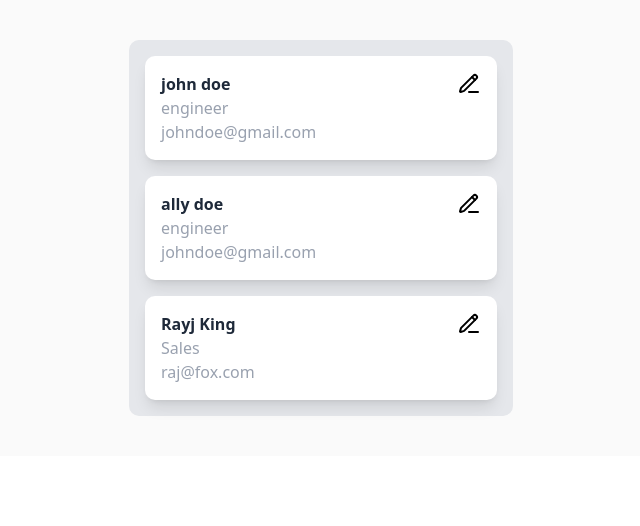
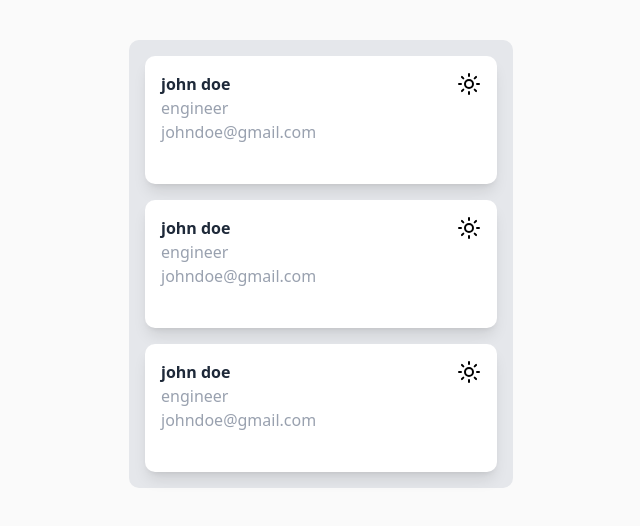
Before and after one commit to homtoyat/bilibli, a Next.js app: page /radix in a window 1280 px wide. Shown: the top 526 px of the page, without its empty margins (319-959 px from the left). Built offline with nearby package versions, Linux system fonts and the light colour scheme; what @radix-ui/themes would draw is missing.

Commit message:
refactor

```diff
--- /dev/null
+++ b/src/app/(home)/radix/Modal.tsx
@@ -0,0 +1,50 @@
+import * as Dialog from "@radix-ui/react-dialog";
+import { XIcon } from "lucide-react";
+import { ReactNode } from "react";
+
+export const Modal = ({
+  open,
+  onOpenChange,
+  children,
+}: {
+  open: boolean;
+  onOpenChange: (open: boolean) => void;
+  children: ReactNode;
+}) => {
+  return (
+    <div>
+      <Dialog.Root open={open} onOpenChange={onOpenChange}>
+        {children}
+      </Dialog.Root>
+    </div>
+  );
+};
+function ModalContent({
+  title,
+  children,
+}: {
+  title: string;
+  children: ReactNode;
+}) {
+  return (
+    <Dialog.Portal>
+      <Dialog.Overlay className="fixed inset-0 bg-black/30 data-[state=closed]:animate-[dialog-content-hidden_100ms] data-[state=open]:animate-[dialog-content-show_100ms]"></Dialog.Overlay>
+      <Dialog.DialogContent className="fixed top-1/2 left-1/2 w-100 -translate-1/2 rounded-2xl bg-neutral-50 p-8 text-gray-800 shadow-lg data-[state=closed]:animate-[dialog-content-hidden_500ms] data-[state=open]:animate-[dialog-content-show_500ms]">
+        <Dialog.DialogTitle className="text-lg font-semibold">
+          {title}
+        </Dialog.DialogTitle>
+        <Dialog.Close className="absolute top-1 right-1 cursor-pointer rounded-full p-1 hover:bg-black/40 hover:text-white">
+          <XIcon></XIcon>
+        </Dialog.Close>
+        <Dialog.DialogDescription className="py-3 text-black/80">
+          你是谁主
+        </Dialog.DialogDescription>
+        {children}
+      </Dialog.DialogContent>
+    </Dialog.Portal>
+  );
+}
+
+Modal.Button = Dialog.Trigger;
+Modal.Content = ModalContent;
+Modal.Close = Dialog.Close;
--- a/src/app/(home)/radix/page.tsx
+++ b/src/app/(home)/radix/page.tsx
@@ -1,17 +1,15 @@
 "use client";
-import * as Dialog from "@radix-ui/react-dialog";
 import { Theme } from "@radix-ui/themes";
 import "@radix-ui/themes/styles.css";
-import { LoaderIcon, PencilLineIcon, XIcon } from "lucide-react";
+import { LoaderIcon, SunIcon } from "lucide-react";
 import { FormEvent, useState } from "react";
+import { Modal } from "./Modal";
 const users = [
   { name: "john doe", job: "engineer", email: "johndoe@gmail.com" },
   { name: "ally doe", job: "engineer", email: "johndoe@gmail.com" },
   { name: "Rayj King", job: "Sales", email: "raj@fox.com" },
 ];
-export default function RadixPage() {
-  const [show, setShow] = useState(false);
-
+export default function Page() {
   return (
     <Theme
       accentColor="pink"
@@ -22,7 +20,7 @@ export default function RadixPage() {
       <div className="py-10">
         <div className="mx-auto max-w-sm space-y-4 rounded-lg bg-gray-200 p-4">
           {users.map((user) => {
-            return <ContactCard key={user.name} user={user}></ContactCard>;
+            return <ContactCard key={user.name} user={users[0]}></ContactCard>;
           })}
         </div>
       </div>
@@ -35,7 +33,11 @@ interface UserProps {
   email?: string;
   afterSave: () => void;
 }
-export const ContactCard = ({ user }: { user: UserProps }) => {
+const ContactCard = ({
+  user,
+}: {
+  user: { name?: string; job?: string; email?: string };
+}) => {
   const [open, setOpen] = useState(false);
 
   return (
@@ -43,42 +45,39 @@ export const ContactCard = ({ user }: { user: UserProps }) => {
       key={user.name}
       className="flex flex-col rounded-lg bg-white px-4 py-4 text-gray-400 shadow-lg"
     >
-      <div className="flex flex-col items-start">
-        <div className="flex w-full items-center justify-between">
+      <div className="relative flex flex-col items-start">
+        <div className="flex w-full flex-col items-start justify-between">
           <p className="font-semibold text-gray-800">{user.name}</p>
-          <Dialog.Root open={open} onOpenChange={setOpen}>
-            <Dialog.DialogTrigger>
-              <PencilLineIcon className="cursor-pointer rounded text-black hover:bg-amber-500/30"></PencilLineIcon>
-            </Dialog.DialogTrigger>
-            <Dialog.DialogPortal>
-              <Dialog.Overlay className="fixed inset-0 bg-black/30 data-[state=closed]:animate-[dialog-content-hidden_100ms] data-[state=open]:animate-[dialog-content-show_100ms]"></Dialog.Overlay>
-              <Dialog.DialogContent className="fixed top-1/2 left-1/2 w-100 -translate-1/2 rounded-2xl bg-neutral-50 p-8 text-gray-800 shadow-lg data-[state=closed]:animate-[dialog-content-hidden_500ms] data-[state=open]:animate-[dialog-content-show_500ms]">
-                <Dialog.DialogTitle className="text-lg font-semibold">
-                  Edit contact
-                </Dialog.DialogTitle>
-                <Dialog.Close className="absolute top-1 right-1 cursor-pointer rounded-full p-1 hover:bg-black/40 hover:text-white">
-                  <XIcon></XIcon>
-                </Dialog.Close>
-                <Dialog.DialogDescription className="py-3 text-black/80">
-                  你是谁主
-                </Dialog.DialogDescription>
-                <ContactFrom
-                  {...user}
-                  afterSave={() => setOpen(false)}
-                ></ContactFrom>
-              </Dialog.DialogContent>
-            </Dialog.DialogPortal>
-          </Dialog.Root>
+          <p>{user.job}</p>
+          <p>{user.email}</p>
         </div>
-        <p>{user.job}</p>
-        <p>{user.email}</p>
+        <Modal open={open} onOpenChange={setOpen}>
+          <Modal.Button>
+            <SunIcon className="absolute top-0 right-0 cursor-pointer rounded text-black hover:bg-amber-500/30"></SunIcon>
+          </Modal.Button>
+          <Modal.Content title="Edit Contact tilte">
+            <ContactFrom
+              {...user}
+              afterSave={() => setOpen(false)}
+            ></ContactFrom>
+          </Modal.Content>
+          {/* <Modal.Button>
+            <PencilLineIcon className="absolute top-0 right-0 cursor-pointer rounded text-black hover:bg-amber-500/30"></PencilLineIcon>
+          </Modal.Button>
+          <Modal.Content title="Edit Contract">
+            <ContactFrom
+              {...user}
+              afterSave={() => setOpen(false)}
+            ></ContactFrom>
+          </Modal.Content> */}
+        </Modal>
       </div>
     </div>
   );
 };
 
-export const ContactFrom = ({ name, job, email, afterSave }: UserProps) => {
-  const [saving, setSaving] = useState(false);
+const ContactFrom = ({ name, job, email, afterSave }: UserProps) => {
+  const [saving] = useState(false);
   return (
     <form
       onSubmit={async (e: FormEvent<HTMLFormElement>) => {
@@ -99,9 +98,9 @@ export const ContactFrom = ({ name, job, email, afterSave }: UserProps) => {
           <input name="job" value={job} onChange={() => {}}></input>
         </div>
         <div className="flex justify-end py-2">
-          <button className="hover:text-foreground/40 cursor-pointer px-4 py-2 outline-0">
+          <Modal.Close className="hover:text-foreground/40 cursor-pointer px-4 py-2 outline-0">
             Cancel
-          </button>
+          </Modal.Close>
 
           <button className="cursor-pointer rounded bg-green-400 px-4 py-2 text-white hover:bg-green-700">
             <LoaderIcon className="absolute animate-spin group-enabled:opacity-0 group-disabled:pointer-events-none"></LoaderIcon>
--- a/src/features/nav/nav-item-link.tsx
+++ b/src/features/nav/nav-item-link.tsx
@@ -45,7 +45,6 @@ export const NavItemLink = ({
   size,
   children,
   href,
-  ...props
 }: React.ComponentProps<"button"> &
   VariantProps<typeof buttonVariants> & {
     asChild?: boolean;
@@ -54,7 +53,6 @@ export const NavItemLink = ({
     <Link
       href={href}
       className={cn(buttonVariants({ variant, size, className }))}
-      {...props}
     >
       {children}
     </Link>
@@ -78,7 +76,7 @@ export const VipItemHoverCard = ({
   variant,
   className,
 }: VipItemHoverCardProps) => {
-  const [showCard, setShowCard] = useState(false);
+  const [, setShowCard] = useState(false);
   return (
     <div
       onMouseEnter={() => {
--- a/src/features/nav/serach-bar.tsx
+++ b/src/features/nav/serach-bar.tsx
@@ -40,7 +40,6 @@ export const SearchBar = ({
   className,
   variant,
   size,
-  children,
 }: React.ComponentProps<"button"> &
   VariantProps<typeof buttonVariants> & {
     asChild?: boolean;
```
Also changed, not shown: src/app/image.png (added), 1 other file (tests, documents, lock files or other folders).
